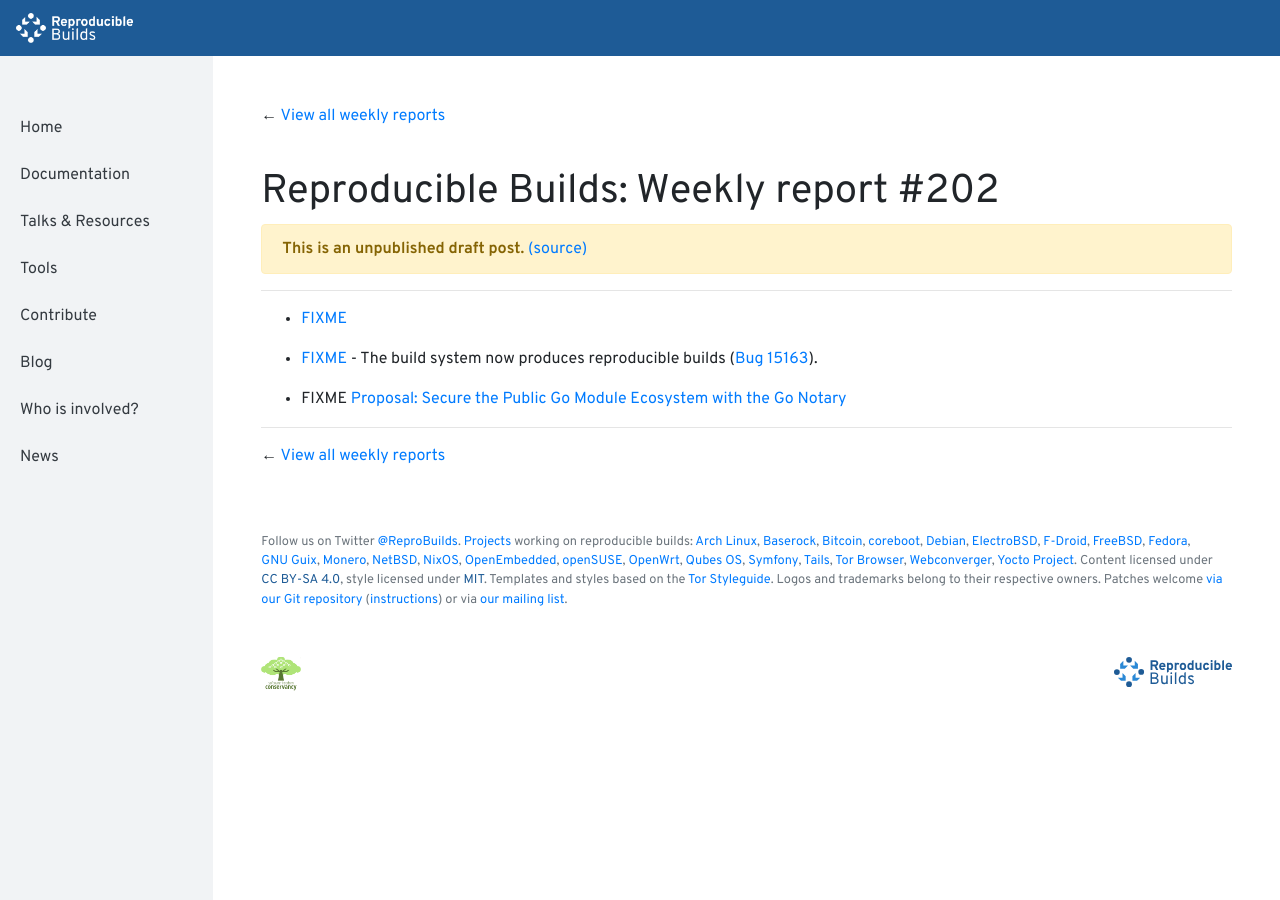
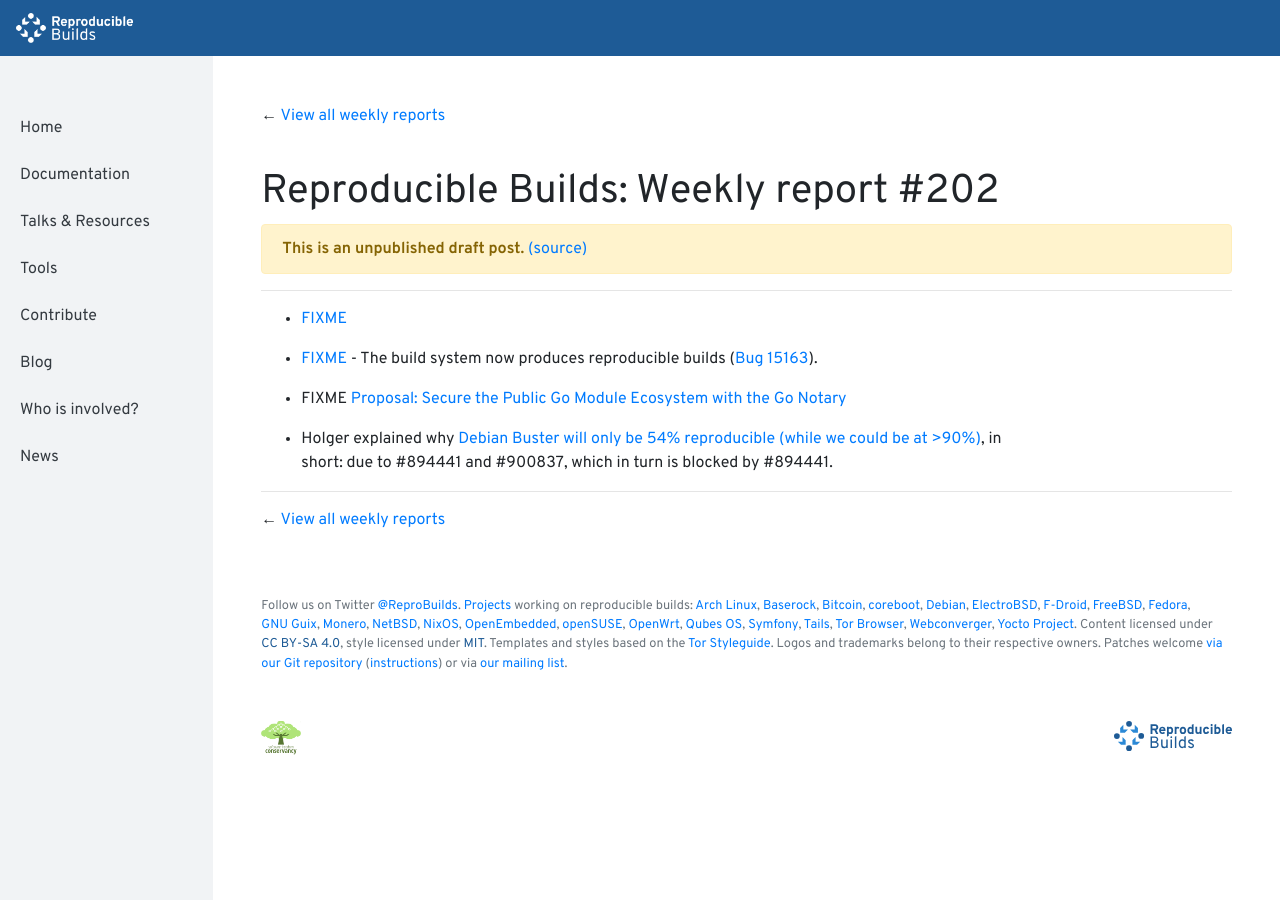
Before and after one commit to prototypefund/reproducible-website, a Jekyll site: the page built from _blog/posts/202.md, in a window 1280 px wide and 900 px high. Built offline with Jekyll 4.4.1, drawn with Linux system fonts in a browser that asks for light colours.

Commit message:
201: explain why Buster is 54% reproducible (while >90% in theory)
Signed-off-by: Holger Levsen <holger@layer-acht.org>

```diff
--- a/_blog/posts/202.md
+++ b/_blog/posts/202.md
@@ -8,3 +8,5 @@
 * [FIXME](https://www.wireshark.org/docs/relnotes/wireshark-3.0.0.html) - The build system now produces reproducible builds ([Bug 15163](https://bugs.wireshark.org/bugzilla/show_bug.cgi?id=15163)).
 
 * FIXME [Proposal: Secure the Public Go Module Ecosystem with the Go Notary](https://go.googlesource.com/proposal/+/master/design/25530-notary.md)
+
+* Holger explained why [Debian Buster will only be 54% reproducible (while we could be at >90%)](https://lists.reproducible-builds.org/pipermail/rb-general/2019-March/001492.html), in short: due to #894441 and #900837, which in turn is blocked by #894441.
```
